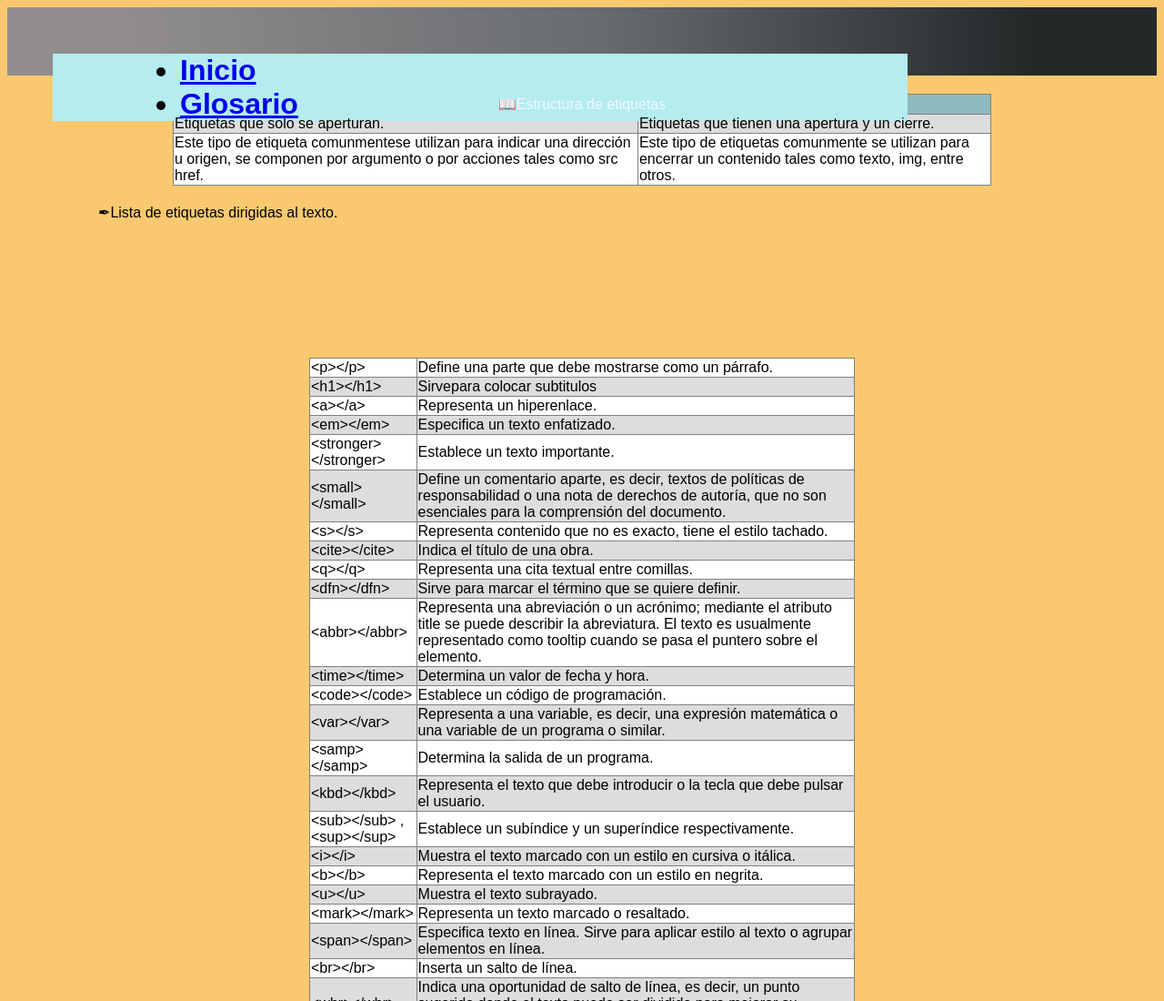
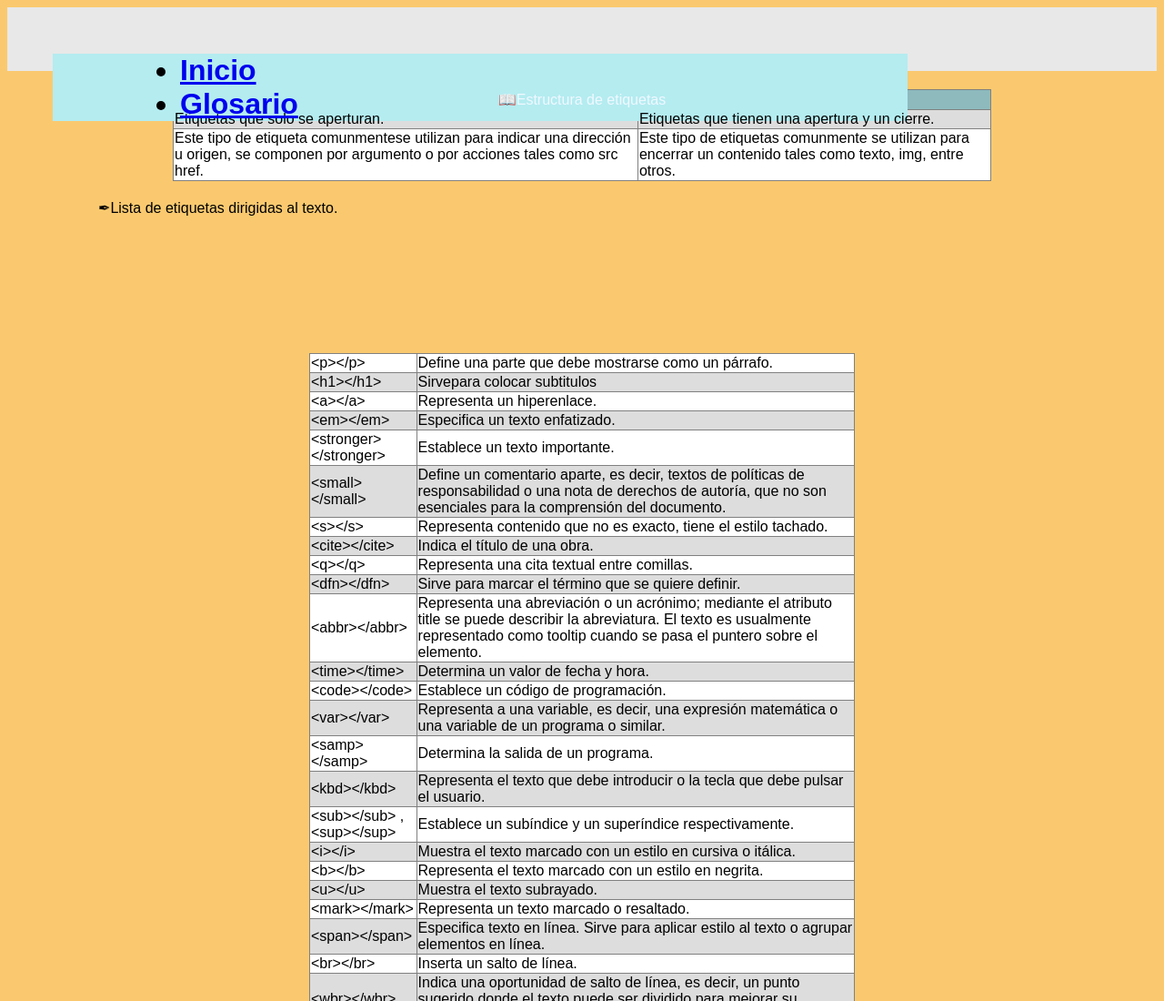
Before and after one commit to Jorge940-web/Jorge940-web.github.io, a plain HTML site: page index.html in a window 1280 px wide. Shown: the top 1100 px of the page at 91% size. Drawn offline with nearby package versions, Linux system fonts and the light colour scheme.

Commit message:
Update css.css

```diff
--- a/css/css.css
+++ b/css/css.css
@@ -13,18 +13,19 @@
 }
 
 header{
-    margin: 0px auto;
+
     width: 100%;
-    height: 75px;
+    height: 70px;
     padding: 10px 50px 10px 50px;
     box-sizing: border-box;
+
+
 
     display: flex;
     flex-direction: row;
     justify-content: space-between;
+    background-color: #E8E8E8;
 
-   background: rgb(145,141,141);
-background: linear-gradient(90deg, rgba(145,141,141,1) 10%, rgba(103,107,111,1) 52%, rgba(37,40,41,1) 89%);
 }
 
 footer{
```
